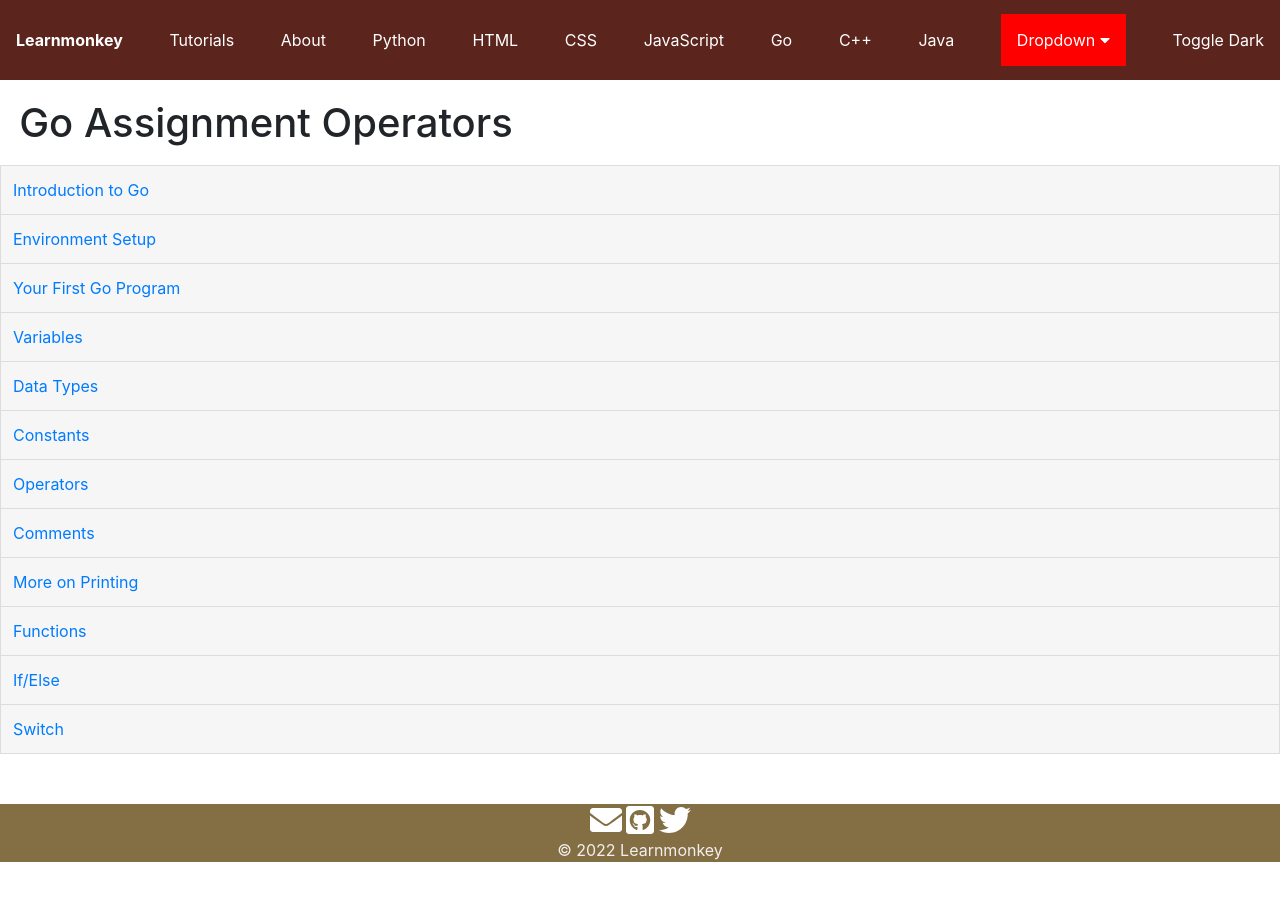
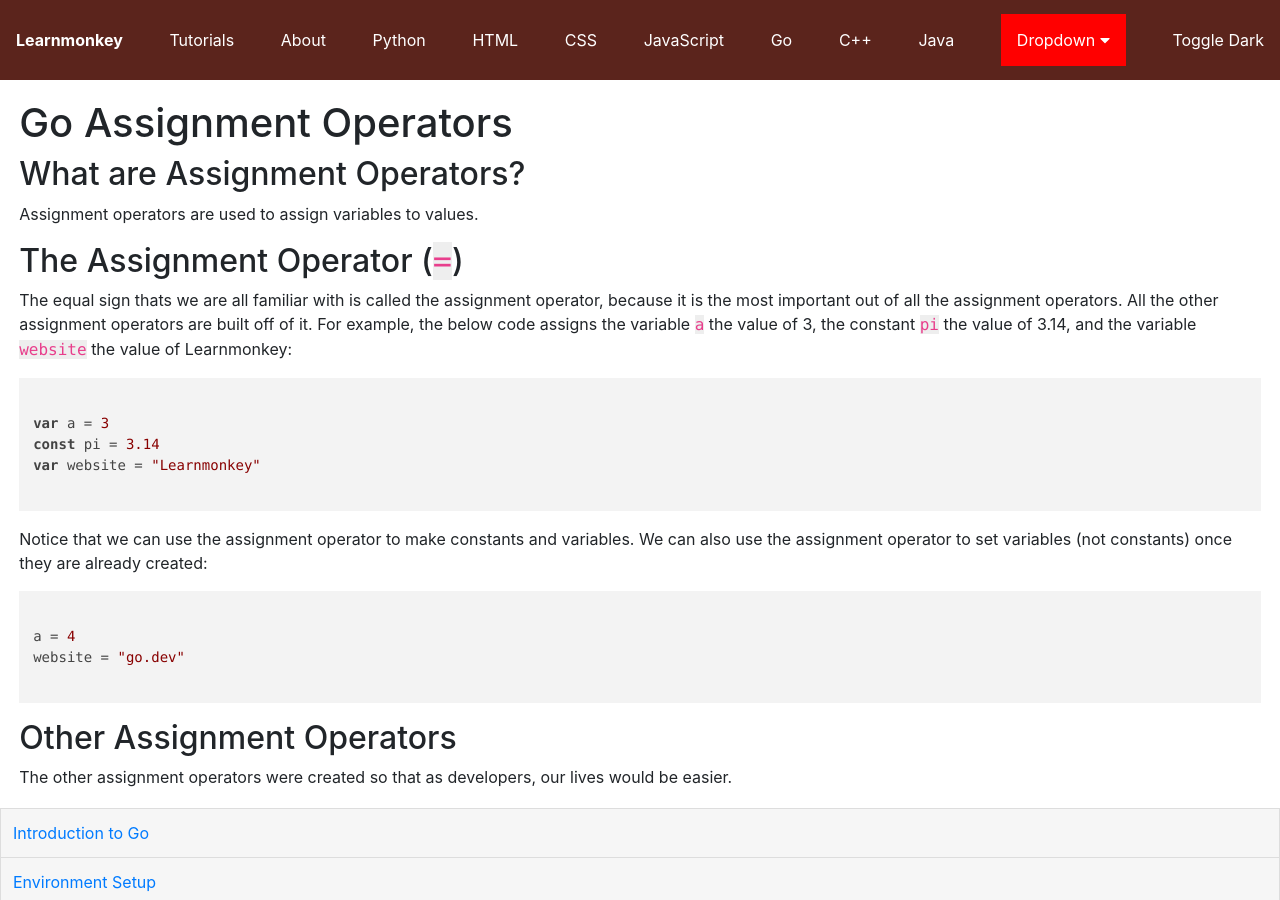
Before and after one commit to learnmonkey/learnmonkey.github.io, a Jekyll site: the page built from programming/golang/operators/assignment.html, in a window 1280 px wide and 900 px high. Built offline with Jekyll 4.4.1, drawn with Linux system fonts in a browser that asks for light colours; nearby versions of some CDN libraries.

Commit message:
add assignment operators

```diff
--- a/programming/golang/operators/assignment.html
+++ b/programming/golang/operators/assignment.html
@@ -5,3 +5,28 @@ layout: golang
 ---
 
 <h1>Go Assignment Operators</h1>
+
+<section>
+    <h2>What are Assignment Operators?</h2>
+    <p>Assignment operators are used to assign variables to values.</p>
+</section>
+
+<section>
+    <h2>The Assignment Operator (<code>=</code>)</h2>
+    <p>The equal sign thats we are all familiar with is called the assignment operator, because it is the most important out of all the assignment operators. All the other assignment operators are built off of it. For example, the below code assigns the variable <code>a</code> the value of 3, the constant <code>pi</code> the value of 3.14, and the variable <code>website</code>  the value of Learnmonkey:</p>
+    <pre><code class="language-go">
+var a = 3
+const pi = 3.14
+var website = "Learnmonkey"
+    </code></pre>
+    <p>Notice that we can use the assignment operator to make constants and variables. We can also use the assignment operator to set variables (not constants) once they are already created:</p>
+    <pre><code class="language-go">
+a = 4
+website = "go.dev"
+    </code></pre>
+</section>
+
+<section>
+    <h2>Other Assignment Operators</h2>
+    <p>The other assignment operators were created so that as developers, our lives would be easier.</p>
+</section>
```
